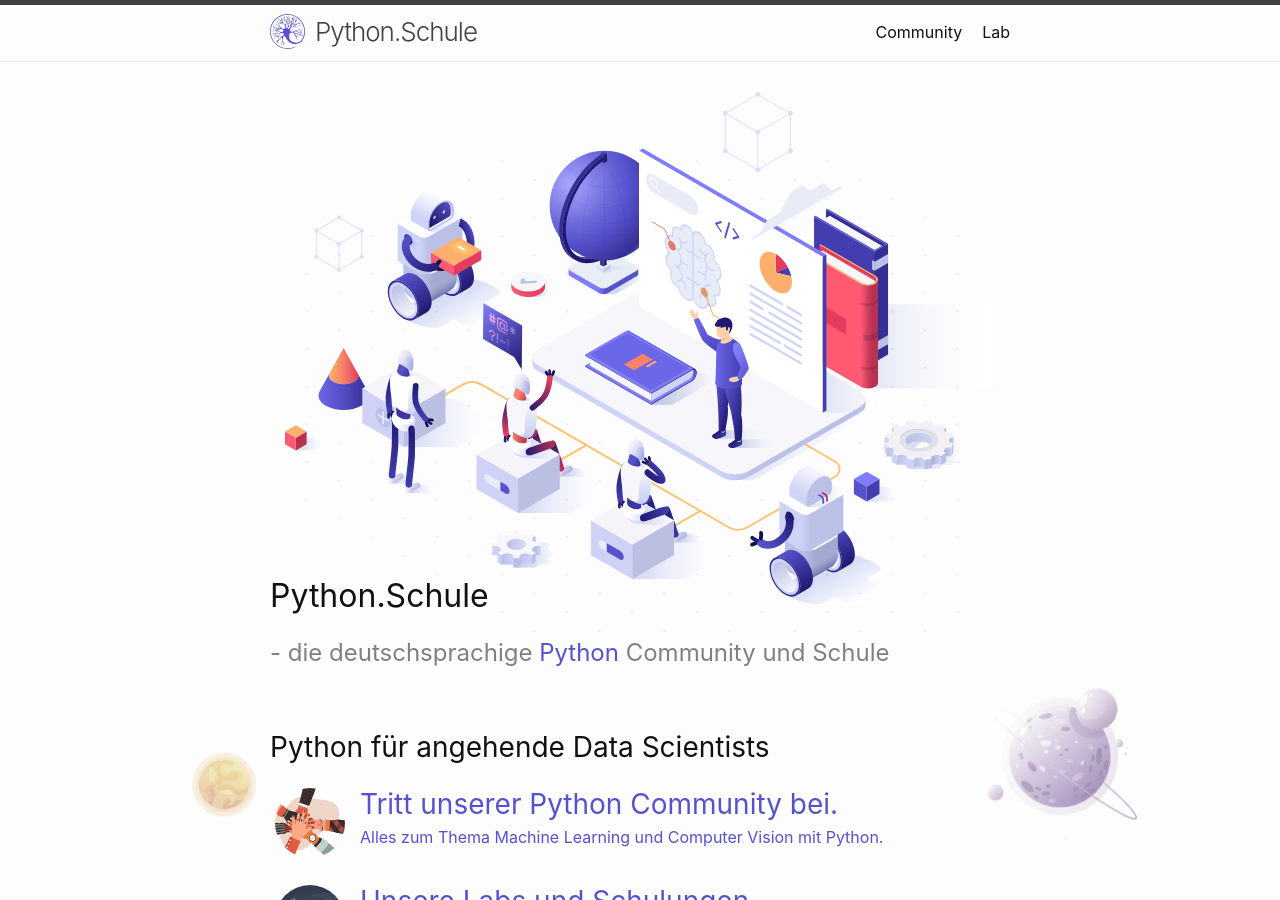
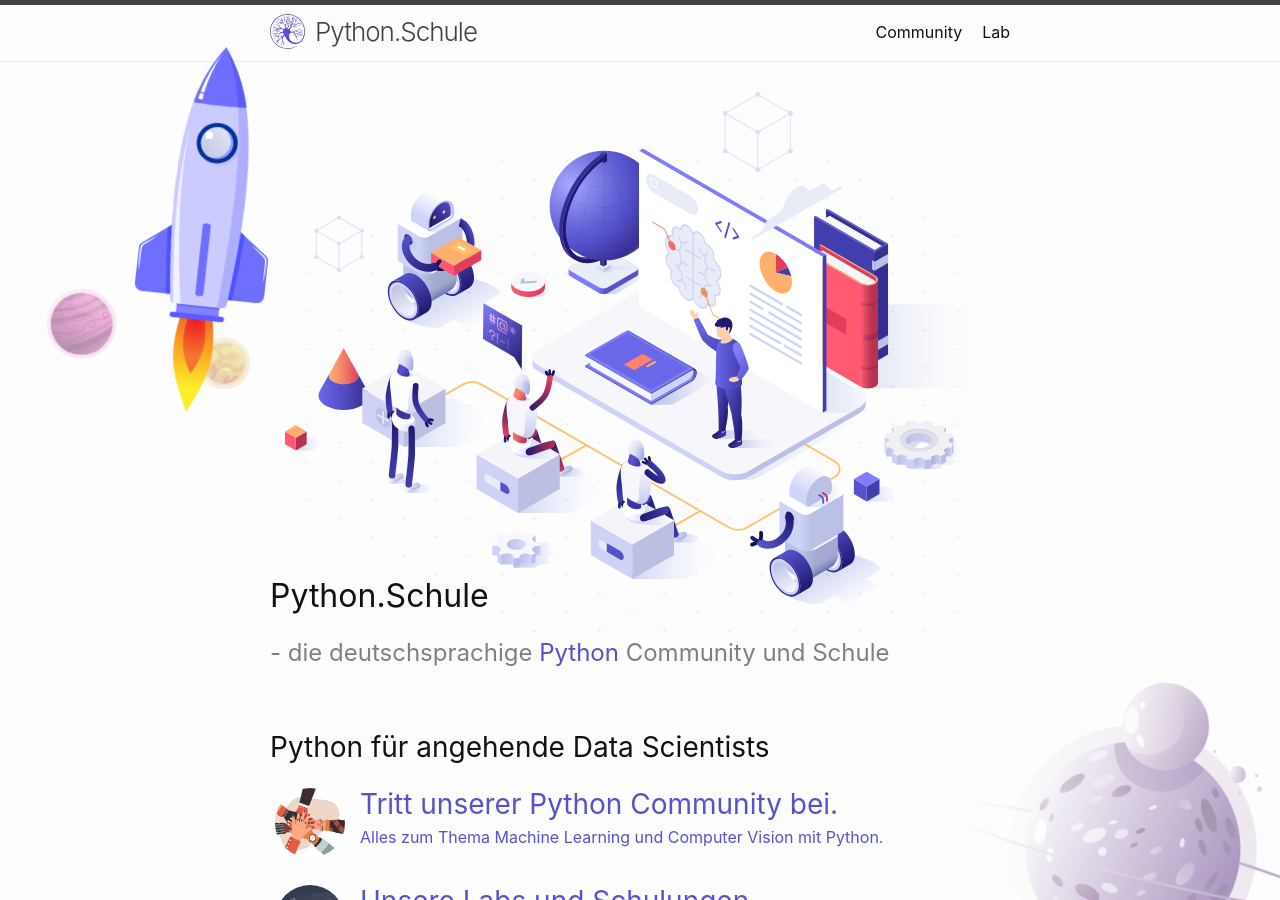
Before and after one commit to python-schule/python-schule-website, a Jekyll site: the page built from index.md, in a window 1280 px wide and 900 px high. Built offline with Jekyll 4.4.1, drawn with Linux system fonts in a browser that asks for light colours.

Commit message:
Rocket animation

```diff
--- a/assets/rocket/css/rocket.css
+++ b/assets/rocket/css/rocket.css
@@ -26,9 +26,9 @@
 }
 
 .planet_2 {
-  width: 12vw;
+  width: 20vw;
   right: 4vw;
-  top: -14vw;
+  top: -24vw;
 }
 
 .planet_3, .planet_4 {
@@ -37,42 +37,42 @@
 
 .rocket-launch {
   top: 100vh;
-  animation: rocketLaunch 3s normal ease-in;
+  animation: rocketLaunch 3s normal 1.5s ease-in;
 }
 
 @keyframes rocketLaunch {
-  from {  transform: translateY(0vh) rotate(-5deg)   }
-  to   {  transform: translateY(-130vh) translatex(10vw) rotate(15deg) }
+  from {  transform: translateY(0vh) rotate(-5deg) rotateX(-20deg)  }
+  to   {  transform: translateY(-160vh) translatex(10vw) rotate(15deg) scale(1.8) rotateZ(0deg) }
 }
 
 .planet-sky-0 {
   top: -7vw;
-  animation: planetSky0 5s normal linear;
+  animation: planetSky0 10s normal linear;
 }
 
 @keyframes planetSky0 {
   /* from {  transform: translateY(0vh)   } */
-  to   {  transform: translateY(130vh) }
+  to   {  transform: translateY(130vh) scale(0.5) }
 }
 
 .planet-sky-1 {
   top: -8vw;
-  animation: planetSky1 4s normal linear;
+  animation: planetSky1 5s normal 2s linear;
 }
 
 @keyframes planetSky1 {
-  /* from {  transform: translateY(0vh)   } */
-  to   {  transform: translateY(130vh) translateX(-5vw) }
+  from {  transform: translateY(0vh) scale(0.3)  }
+  to   {  transform: translateY(130vh) translateX(-5vw) scale(1.5) }
 }
 
 .planet-sky-2 {
-  top: -12vw;
-  animation: planetSky2 5s normal linear;
+  top: -24vw;
+  animation: planetSky2 4s normal 0.5s linear;
 }
 
 @keyframes planetSky2 {
-  /* from {  transform: translateY(0vh)   } */
+  from {  transform: translateY(0vh) scale(0.5)  }
   to   {
-    transform: translateY(130vh) translateX(-10vw)
+    transform: translateY(150vh) translateX(4vw) rotate(-30deg) scale(1.5)
   }
 }
```
